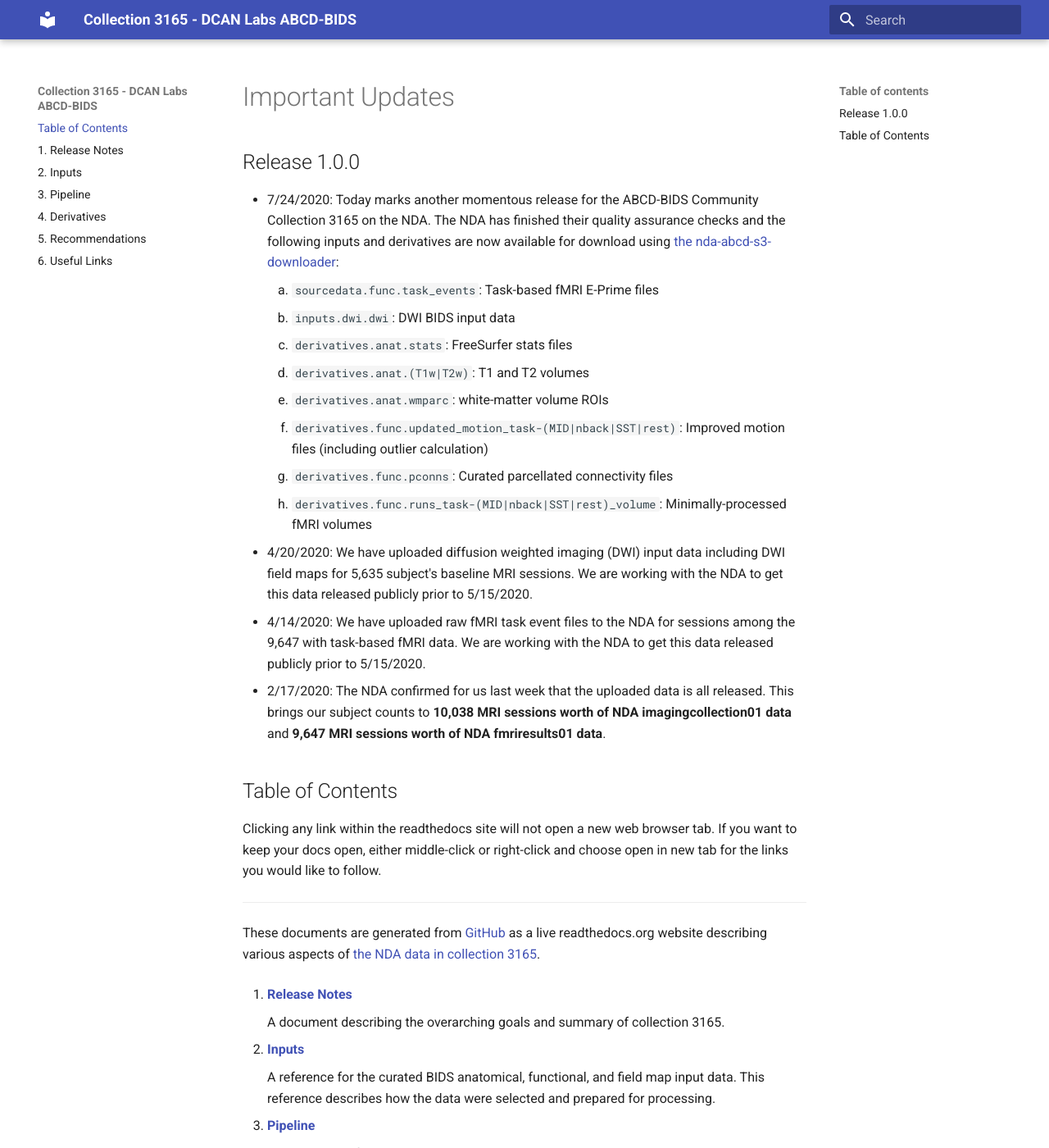
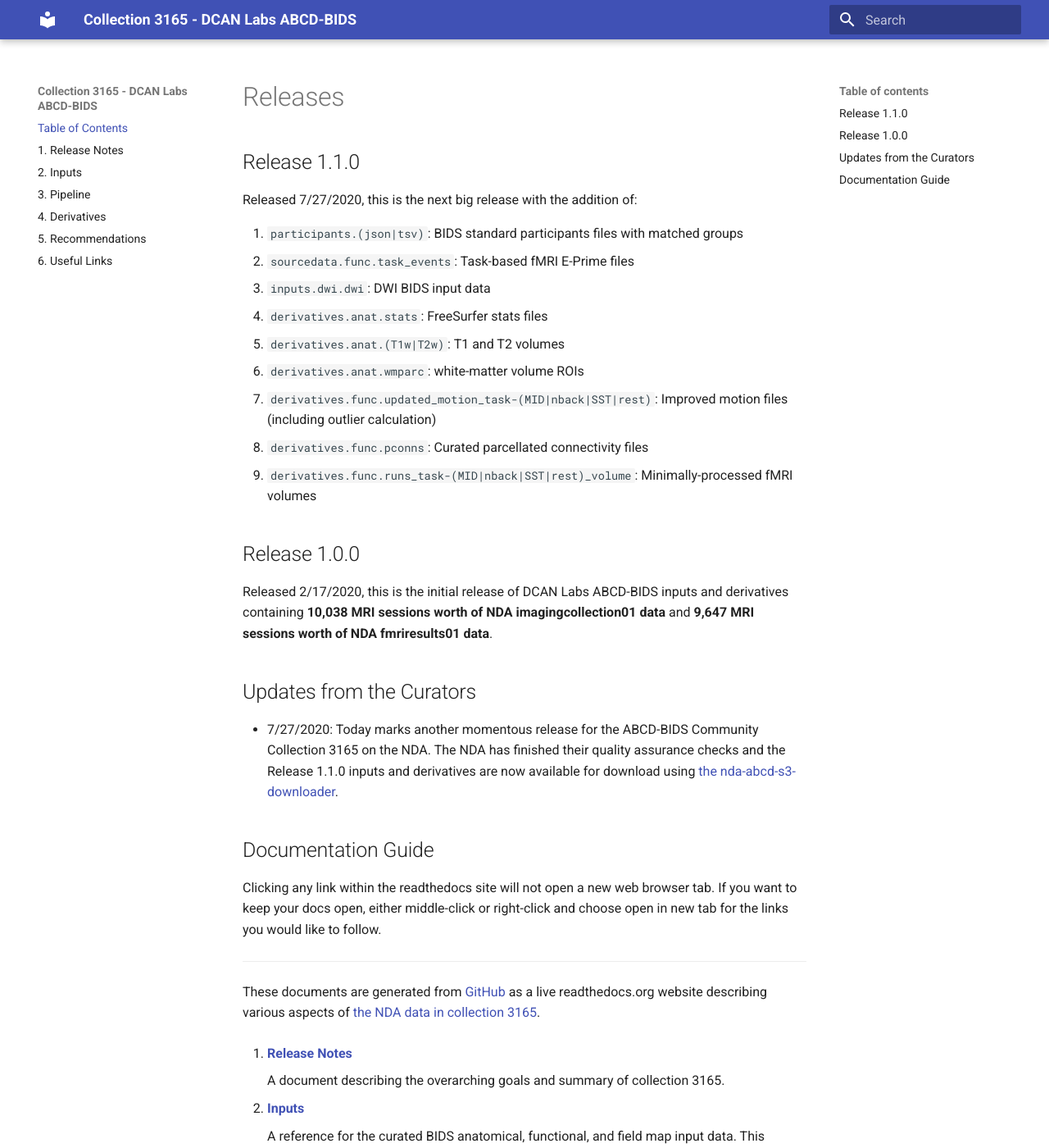
Before and after one commit to ABCD-STUDY/nda-abcd-collection-3165, an MkDocs documentation site: the page built from docs/index.md, in a window 1280 px wide and 1400 px high. Shown: the whole window at 82% size. Built offline with MkDocs 1.6.1 and Material for MkDocs 9.7.7, drawn with Linux system fonts in a browser that asks for light colours; old or Windows-style settings are respelled for this version of MkDocs.

Commit message:
Update index.md
New landing page organization.  Small typos in recommendations.

```diff
--- a/docs/index.md
+++ b/docs/index.md
@@ -1,21 +1,28 @@
-# Important Updates
+# Releases
+
+## Release 1.1.0
+
+Released 7/27/2020, this is the next big release with the addition of:
+
+1. `participants.(json|tsv)`: BIDS standard participants files with matched groups
+1. `sourcedata.func.task_events`: Task-based fMRI E-Prime files
+1. `inputs.dwi.dwi`: DWI BIDS input data
+1. `derivatives.anat.stats`: FreeSurfer stats files
+1. `derivatives.anat.(T1w|T2w)`: T1 and T2 volumes
+1. `derivatives.anat.wmparc`: white-matter volume ROIs
+1. `derivatives.func.updated_motion_task-(MID|nback|SST|rest)`: Improved motion files (including outlier calculation)
+1. `derivatives.func.pconns`: Curated parcellated connectivity files
+1. `derivatives.func.runs_task-(MID|nback|SST|rest)_volume`: Minimally-processed fMRI volumes
 
 ## Release 1.0.0
 
-- 7/24/2020: Today marks another momentous release for the ABCD-BIDS Community Collection 3165 on the NDA.  The NDA has finished their quality assurance checks and the following inputs and derivatives are now available for download using [the nda-abcd-s3-downloader](https://github.com/ABCD-STUDY/nda-abcd-s3-downloader):
-    1. `sourcedata.func.task_events`: Task-based fMRI E-Prime files
-    1. `inputs.dwi.dwi`: DWI BIDS input data
-    1. `derivatives.anat.stats`: FreeSurfer stats files
-    1. `derivatives.anat.(T1w|T2w)`: T1 and T2 volumes
-    1. `derivatives.anat.wmparc`: white-matter volume ROIs
-    1. `derivatives.func.updated_motion_task-(MID|nback|SST|rest)`: Improved motion files (including outlier calculation)
-    1. `derivatives.func.pconns`: Curated parcellated connectivity files
-    1. `derivatives.func.runs_task-(MID|nback|SST|rest)_volume`: Minimally-processed fMRI volumes
-- 4/20/2020: We have uploaded diffusion weighted imaging (DWI) input data including DWI field maps for 5,635 subject's baseline MRI sessions.  We are working with the NDA to get this data released publicly prior to 5/15/2020.
-- 4/14/2020: We have uploaded raw fMRI task event files to the NDA for sessions among the 9,647 with task-based fMRI data.  We are working with the NDA to get this data released publicly prior to 5/15/2020.
-- 2/17/2020: The NDA confirmed for us last week that the uploaded data is all released.  This brings our subject counts to **10,038 MRI sessions worth of NDA imagingcollection01 data** and **9,647 MRI sessions worth of NDA fmriresults01 data**.
+Released 2/17/2020, this is the initial release of DCAN Labs ABCD-BIDS inputs and derivatives containing **10,038 MRI sessions worth of NDA imagingcollection01 data** and **9,647 MRI sessions worth of NDA fmriresults01 data**.
 
-## Table of Contents
+## Updates from the Curators
+
+- 7/27/2020: Today marks another momentous release for the ABCD-BIDS Community Collection 3165 on the NDA.  The NDA has finished their quality assurance checks and the Release 1.1.0 inputs and derivatives are now available for download using [the nda-abcd-s3-downloader](https://github.com/ABCD-STUDY/nda-abcd-s3-downloader).
+
+## Documentation Guide
 
 Clicking any link within the readthedocs site will not open a new web browser tab.  If you want to keep your docs open, either middle-click or right-click and choose open in new tab for the links you would like to follow.
 
```
Also changed, not shown: docs/recommendations.md (+2 -2 lines).
